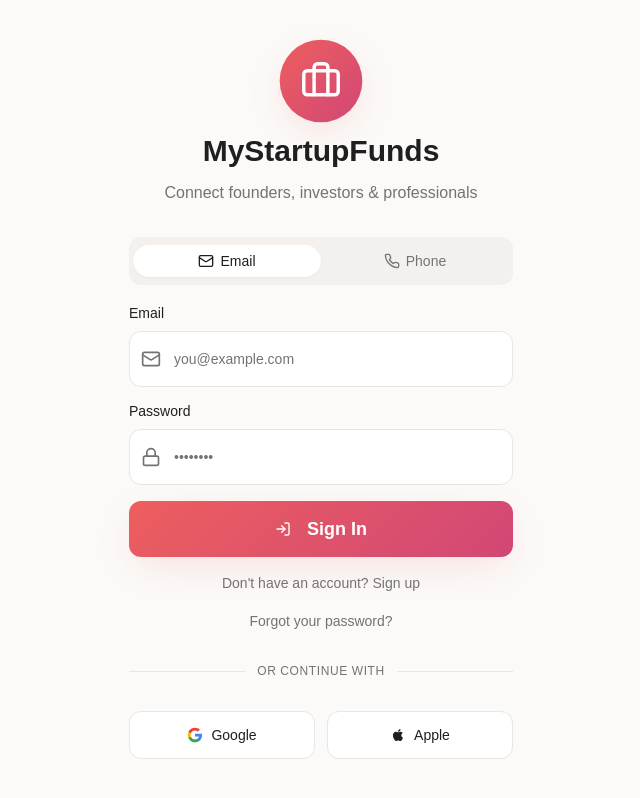
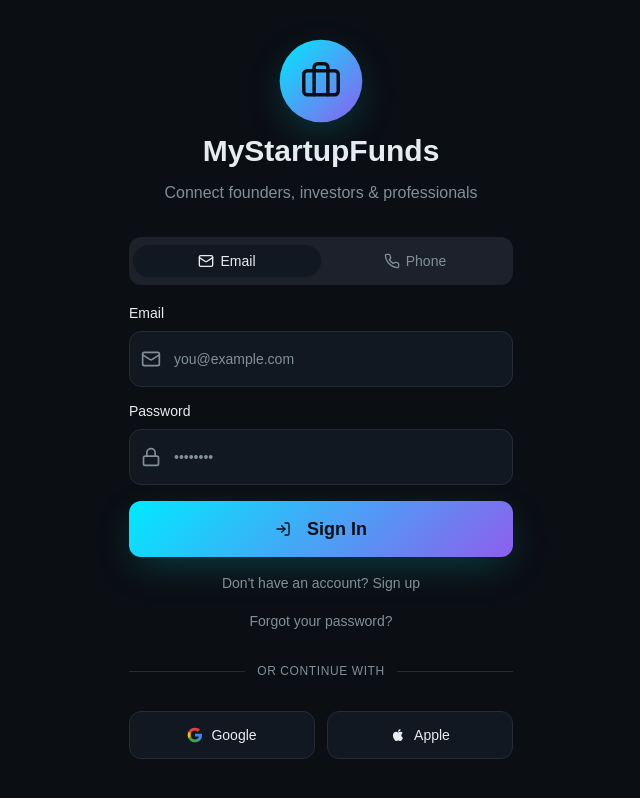
Before and after one commit to coderafk92/mutual-likes, a React (Vite) app: page /auth in a window 1280 px wide. Shown: the whole page, without its empty margins (319-959 px from the left). Built offline with nearby package versions, Linux system fonts and the light colour scheme; the HTML template or start-up script is replaced by a standard one; what @lovable.dev/cloud-auth-js would draw is missing.

Commit message:
Redesigned branding assets
Co-authored-by: coderafk92 <264071480+coderafk92@users.noreply.github.com>

```diff
--- a/src/index.css
+++ b/src/index.css
@@ -2,93 +2,97 @@
 @tailwind components;
 @tailwind utilities;
 
-@import url('https://fonts.googleapis.com/css2?family=Plus+Jakarta+Sans:wght@400;500;600;700;800&display=swap');
+@import url('https://fonts.googleapis.com/css2?family=Orbitron:wght@400;500;600;700;800;900&family=Inter:wght@300;400;500;600;700&display=swap');
 
 @layer base {
   :root {
-    --background: 30 30% 98%;
-    --foreground: 0 0% 12%;
+    --background: 220 25% 6%;
+    --foreground: 200 20% 92%;
 
-    --card: 0 0% 100%;
-    --card-foreground: 0 0% 12%;
+    --card: 215 30% 10%;
+    --card-foreground: 200 20% 92%;
 
-    --popover: 0 0% 100%;
-    --popover-foreground: 0 0% 12%;
+    --popover: 215 30% 10%;
+    --popover-foreground: 200 20% 92%;
 
-    --primary: 0 80% 65%;
-    --primary-foreground: 0 0% 100%;
+    --primary: 185 100% 50%;
+    --primary-foreground: 220 25% 6%;
 
-    --secondary: 340 60% 55%;
+    --secondary: 260 80% 65%;
     --secondary-foreground: 0 0% 100%;
 
-    --muted: 30 20% 94%;
-    --muted-foreground: 0 0% 45%;
+    --muted: 220 20% 14%;
+    --muted-foreground: 200 10% 55%;
 
-    --accent: 20 90% 60%;
-    --accent-foreground: 0 0% 100%;
+    --accent: 185 80% 45%;
+    --accent-foreground: 220 25% 6%;
 
     --destructive: 0 84% 60%;
     --destructive-foreground: 0 0% 100%;
 
-    --border: 30 15% 90%;
-    --input: 30 15% 90%;
-    --ring: 0 80% 65%;
+    --border: 215 20% 18%;
+    --input: 215 20% 18%;
+    --ring: 185 100% 50%;
 
     --radius: 1rem;
 
-    --gradient-primary: linear-gradient(135deg, hsl(0 80% 65%), hsl(340 60% 55%));
-    --gradient-warm: linear-gradient(135deg, hsl(20 90% 60%), hsl(0 80% 65%));
-    --gradient-card: linear-gradient(180deg, hsl(0 0% 100%), hsl(30 30% 97%));
-    --shadow-card: 0 4px 24px -4px hsl(0 0% 0% / 0.08);
-    --shadow-elevated: 0 12px 40px -8px hsl(0 80% 65% / 0.2);
+    --gradient-primary: linear-gradient(135deg, hsl(185 100% 50%), hsl(260 80% 65%));
+    --gradient-warm: linear-gradient(135deg, hsl(260 80% 65%), hsl(300 70% 55%));
+    --gradient-card: linear-gradient(135deg, hsl(215 30% 12% / 0.8), hsl(215 30% 8% / 0.6));
+    --shadow-card: 0 4px 24px -4px hsl(185 100% 50% / 0.08);
+    --shadow-elevated: 0 12px 40px -8px hsl(185 100% 50% / 0.25);
+    --glass-bg: hsl(215 30% 12% / 0.6);
+    --glass-border: hsl(185 100% 50% / 0.15);
+    --glow-cyan: 0 0 30px hsl(185 100% 50% / 0.3);
+    --glow-purple: 0 0 30px hsl(260 80% 65% / 0.3);
 
-    --sidebar-background: 0 0% 98%;
-    --sidebar-foreground: 240 5.3% 26.1%;
-    --sidebar-primary: 240 5.9% 10%;
-    --sidebar-primary-foreground: 0 0% 98%;
-    --sidebar-accent: 240 4.8% 95.9%;
-    --sidebar-accent-foreground: 240 5.9% 10%;
-    --sidebar-border: 220 13% 91%;
-    --sidebar-ring: 217.2 91.2% 59.8%;
+    --sidebar-background: 220 25% 8%;
+    --sidebar-foreground: 200 20% 92%;
+    --sidebar-primary: 185 100% 50%;
+    --sidebar-primary-foreground: 220 25% 6%;
+    --sidebar-accent: 220 20% 14%;
+    --sidebar-accent-foreground: 200 20% 92%;
+    --sidebar-border: 215 20% 18%;
+    --sidebar-ring: 185 100% 50%;
   }
 
   .dark {
-    --background: 0 0% 7%;
-    --foreground: 30 20% 92%;
+    --background: 220 25% 6%;
+    --foreground: 200 20% 92%;
 
-    --card: 0 0% 10%;
-    --card-foreground: 30 20% 92%;
+    --card: 215 30% 10%;
+    --card-foreground: 200 20% 92%;
 
-    --popover: 0 0% 10%;
-    --popover-foreground: 30 20% 92%;
+    --popover: 215 30% 10%;
+    --popover-foreground: 200 20% 92%;
 
-    --primary: 0 80% 65%;
-    --primary-foreground: 0 0% 100%;
+    --primary: 185 100% 50%;
+    --primary-foreground: 220 25% 6%;
 
-    --secondary: 340 60% 55%;
+    --secondary: 260 80% 65%;
     --secondary-foreground: 0 0% 100%;
 
-    --muted: 0 0% 15%;
-    --muted-foreground: 30 10% 60%;
+    --muted: 220 20% 14%;
+    --muted-foreground: 200 10% 55%;
 
-    --accent: 20 90% 60%;
-    --accent-foreground: 0 0% 100%;
+    --accent: 185 80% 45%;
+    --accent-foreground: 220 25% 6%;
 
     --destructive: 0 62.8% 30.6%;
     --destructive-foreground: 0 0% 100%;
 
-    --border: 0 0% 18%;
-    --input: 0 0% 18%;
-    --ring: 0 80% 65%;
+    --border: 215 20% 18%;
+    --input: 215 20% 18%;
+    --ring: 185 100% 50%;
 
-    --sidebar-background: 0 0% 8%;
-    --sidebar-foreground: 240 4.8% 95.9%;
-    --sidebar-primary: 224.3 76.3% 48%;
-    --sidebar-primary-foreground: 0 0% 100%;
-    --sidebar-accent: 240 3.7% 15.9%;
-    --sidebar-accent-foreground: 240 4.8% 95.9%;
-    --sidebar-border: 240 3.7% 15.9%;
-    --sidebar-ring: 217.2 91.2% 59.8%;
+    --sidebar-background: 220 25% 8%;
+    --sidebar-foreground: 200 20% 92%;
+    --sidebar-primary: 185 100% 50%;
+    --sidebar-primary-foreground: 220 25% 6%;
+    --sidebar-accent: 220 20% 14%;
+    --sidebar-accent-foreground: 200 20% 92%;
+    --sidebar-border: 215 20% 18%;
+    --sidebar-ring: 185 100% 50%;
   }
 }
 
```
